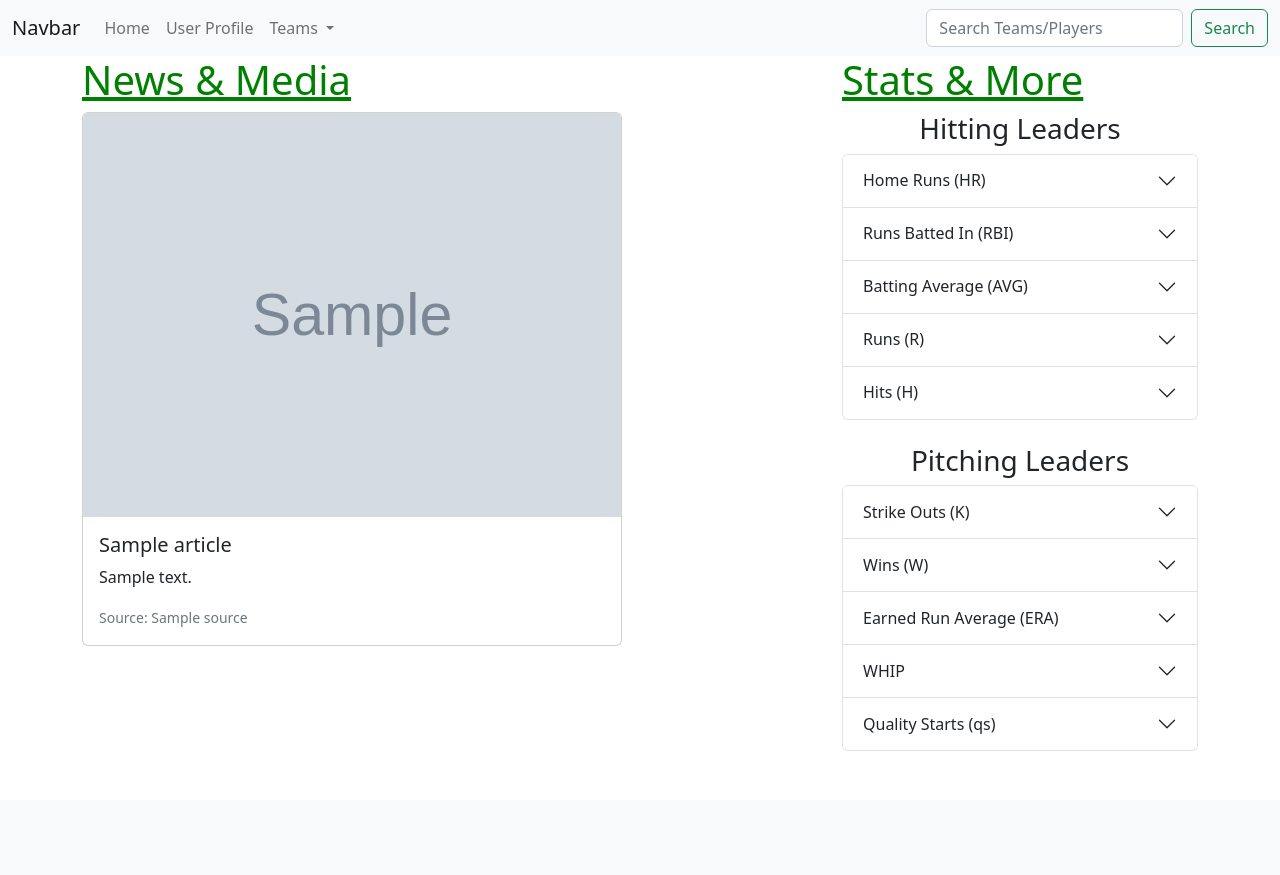
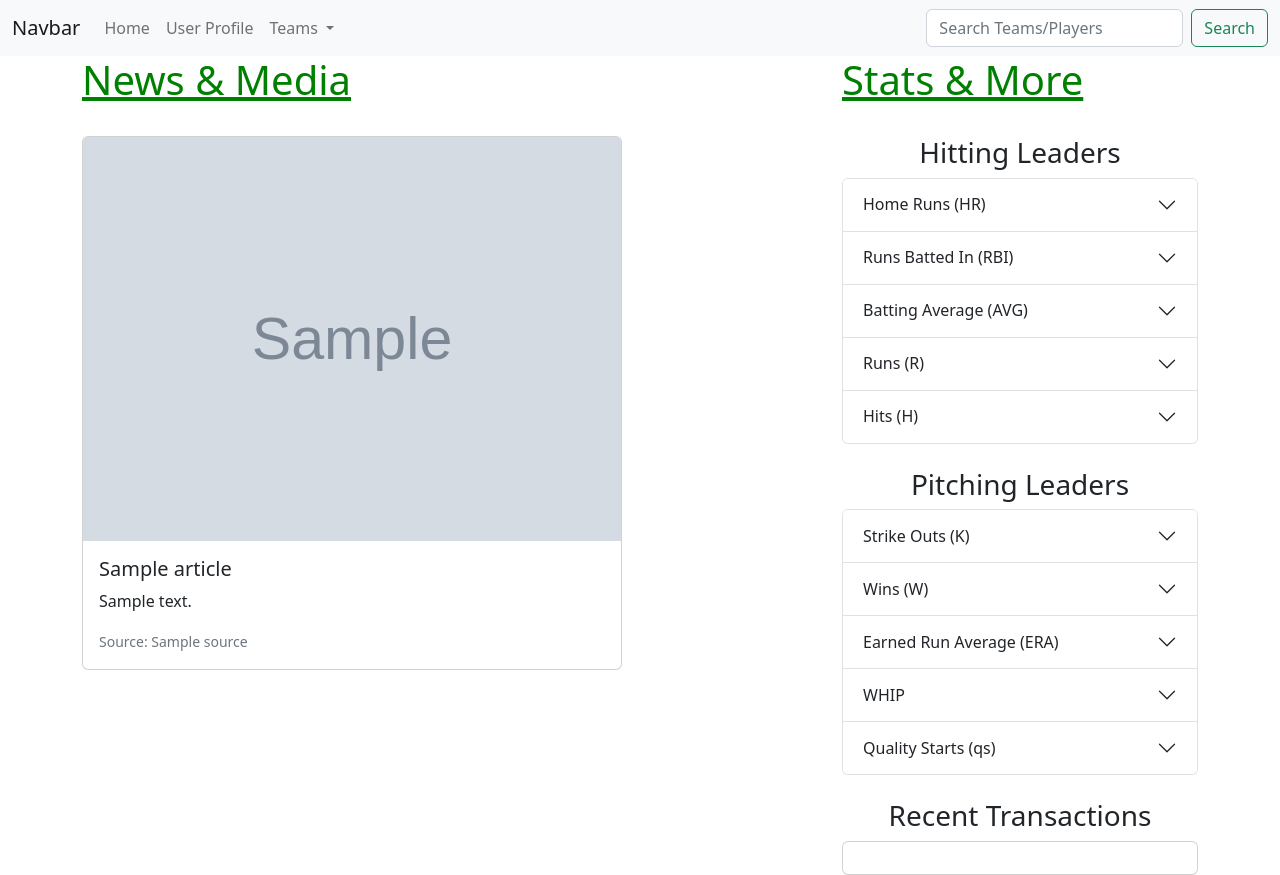
Before and after one commit to chctaylor/baseball, a Django app: template baseball/baseball/templates/baseball/index.html in a window 1280 px wide. Before the commit the page ends 751 px from the top, so only its background shows below. Run offline with Django 4.2, Linux system fonts and the light colour scheme; the template is opened without the code that fills it: most values are stand-ins (such as "Sample title", 1, 10 or a date in 2020); grey boxes marked "Sample" are stand-in pictures; some libraries are stand-ins or nearby versions.

Commit message:
Added recent transactions to the stats and more section of main page

```diff
--- a/baseball/baseball/static/baseball/index.js
+++ b/baseball/baseball/static/baseball/index.js
@@ -86,6 +86,20 @@ function create_qs_leaders (player_name, player_team, qs_stat) {
     player_info_li.innerHTML = `${player_name} (${player_team}) - ${qs_stat}`
 
     document.getElementById("pitching_leaders_qs").appendChild(player_info_li)
+}
+
+// Create elements for Recent Transaction History
+function create_transaction_item (team_name, player_name, note_details) {
+    const team_player_info = document.createElement('h5');
+    const transaction_note = document.createElement('div');
+    const divider = document.createElement('hr');
+
+    team_player_info.innerHTML = `${team_name} - ${player_name}`;
+    transaction_note.innerHTML = `${note_details}`;
+
+    document.getElementById("transactions").appendChild(team_player_info);
+    document.getElementById("transactions").appendChild(transaction_note);
+    document.getElementById("transactions").appendChild(divider);
 }
 
 document.addEventListener('DOMContentLoaded', function() {
@@ -217,5 +231,19 @@ document.addEventListener('DOMContentLoaded', function() {
         }
     });
 
+    // Retrieve Transaction Data *** NEED TO FIGURE OUT HOW TO DO YESTERDAYS DATE
+    fetch(`http://lookup-service-prod.mlb.com/json/named.transaction_all.bam?sport_code='mlb'&start_date='20220621'&end_date='20220621'`)
+    .then(response => response.json())
+    .then(data => {
+
+        const recent_transactions = data.transaction_all.queryResults.row
+
+        for (index = 0; index < 10; index++) {
+            create_transaction_item(recent_transactions[index].team, recent_transactions[index].name_display_first_last, recent_transactions[index].note)
+        }
+
+        console.log(recent_transactions);
+    });
+
 
 });
--- a/baseball/baseball/templates/baseball/index.html
+++ b/baseball/baseball/templates/baseball/index.html
@@ -24,6 +24,7 @@
         <div class="row">
             <div class="col-8">
                 <h1 style="text-decoration: underline;">News & Media</h1>
+                <br>
                 {% for article in all_articles.articles %}
                 <div class="card mb-3" style="max-width: 540px;">
                     <img src="{{ article.urlToImage }}" class="card-img-top" alt="...">
@@ -41,6 +42,7 @@
             </div>
             <div class="col">
                 <h1 style="text-decoration: underline;">Stats & More</h1>
+                <br>
 
                 <!-- Hitting Leaders -->
                 <h3 style="text-align: center;">Hitting Leaders</h3>
@@ -196,7 +198,14 @@
                         </div>
                     </div>
                 </div>
+                <br>
 
+                <!-- Transaction Data -->
+                <h3 style="text-align: center;">Recent Transactions</h3>
+                <div class="card">
+                    <div class="card-body" id="transactions">
+                    </div>
+                </div>
             </div>
         </div>
     </div>
```
